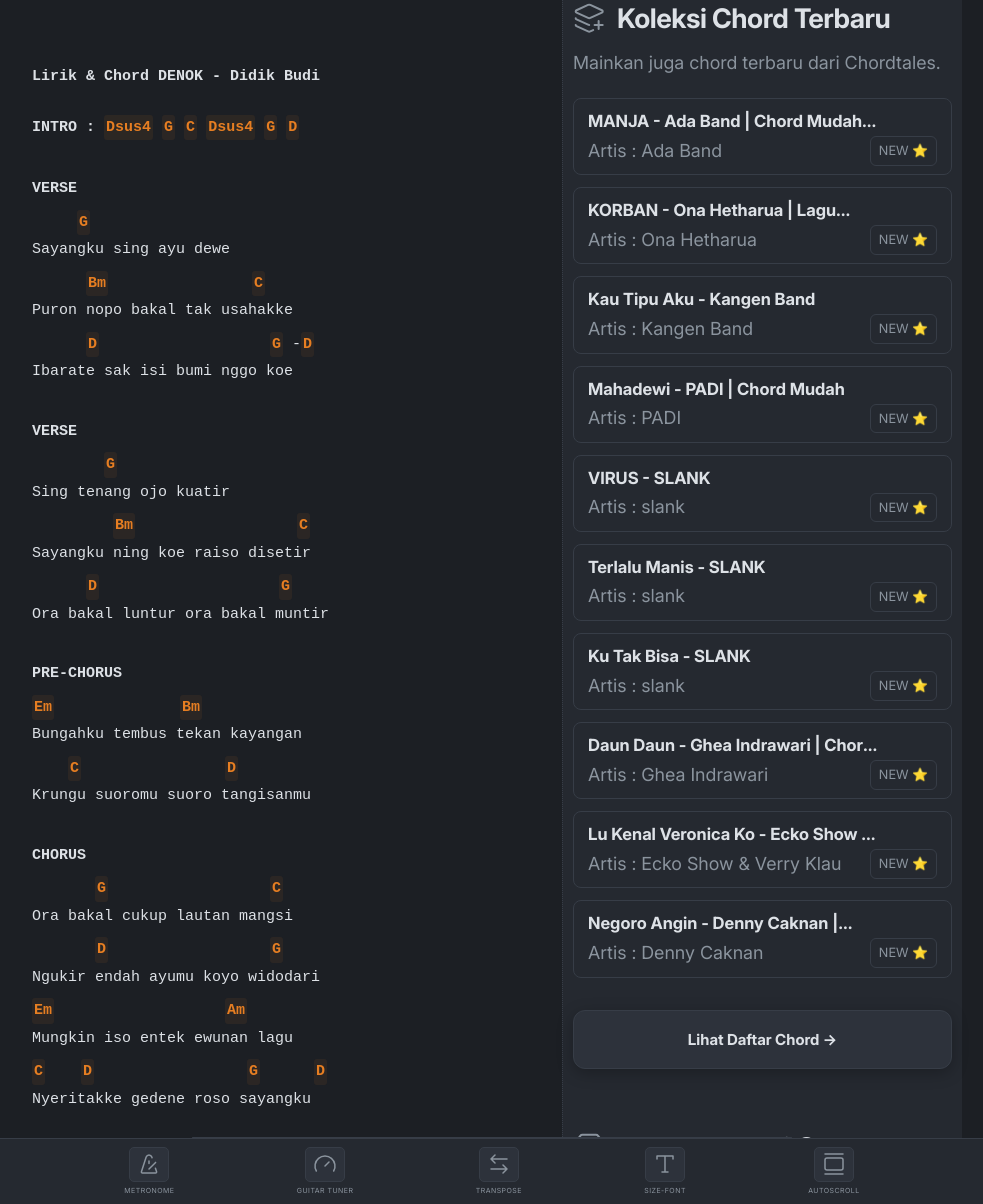
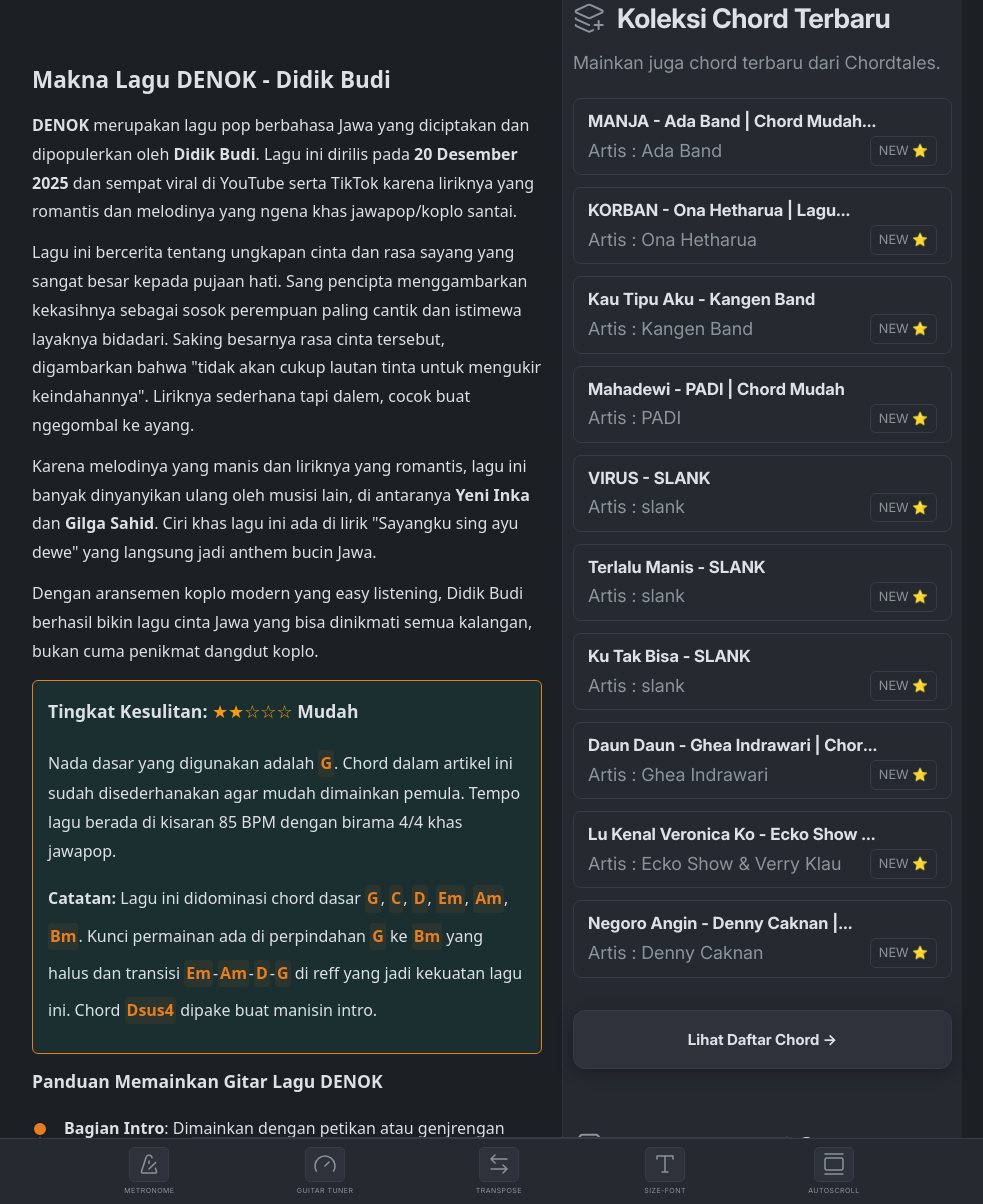
Before and after one commit to chordtales-official/chordtales, a Jekyll site: the page built from _chords/didik-budi-denok.md, in a window 1280 px wide and 1400 px high, scrolled down 636 px, cut to the strip 196-1400 px from the top of the window. Shown: the whole strip, without its empty margins (148-1131 px from the left). Built offline with Jekyll 4.4.1, drawn with Linux system fonts in a browser that asks for light colours; some of the changed text lies outside the part shown.

Commit message:
revisi denok

```diff
--- a/_chords/didik-budi-denok.md
+++ b/_chords/didik-budi-denok.md
@@ -15,7 +15,36 @@ lyrics: |
 ---
 
 {% include youtube.html %}
-#### Lirik & Chord DENOK - Didik Budi
+<div class="adsense-block">
+<h2>Makna Lagu DENOK - Didik Budi</h2>
+<p><strong>DENOK</strong> merupakan lagu pop berbahasa Jawa yang diciptakan dan dipopulerkan oleh <strong>Didik Budi</strong>. Lagu ini dirilis pada <strong>20 Desember 2025</strong> dan sempat viral di YouTube serta TikTok karena liriknya yang romantis dan melodinya yang ngena khas jawapop/koplo santai.</p>
+<p>Lagu ini bercerita tentang ungkapan cinta dan rasa sayang yang sangat besar kepada pujaan hati. Sang pencipta menggambarkan kekasihnya sebagai sosok perempuan paling cantik dan istimewa layaknya bidadari. Saking besarnya rasa cinta tersebut, digambarkan bahwa "tidak akan cukup lautan tinta untuk mengukir keindahannya". Liriknya sederhana tapi dalem, cocok buat ngegombal ke ayang.</p>
+<p>Karena melodinya yang manis dan liriknya yang romantis, lagu ini banyak dinyanyikan ulang oleh musisi lain, di antaranya <strong>Yeni Inka</strong> dan <strong>Gilga Sahid</strong>. Ciri khas lagu ini ada di lirik "Sayangku sing ayu dewe" yang langsung jadi anthem bucin Jawa.</p>
+<p>Dengan aransemen koplo modern yang easy listening, Didik Budi berhasil bikin lagu cinta Jawa yang bisa dinikmati semua kalangan, bukan cuma penikmat dangdut koplo.</p>
+
+<div class="tips-box">
+<h3>Tingkat Kesulitan: <span class="rating">★★☆☆☆</span> Mudah</h3>
+<p>Nada dasar yang digunakan adalah <strong>G</strong>. Chord dalam artikel ini sudah disederhanakan agar mudah dimainkan pemula. Tempo lagu berada di kisaran 85 BPM dengan birama 4/4 khas jawapop.</p>
+<p><strong>Catatan:</strong> Lagu ini didominasi chord dasar G, C, D, Em, Am, Bm. Kunci permainan ada di perpindahan G ke Bm yang halus dan transisi Em-Am-D-G di reff yang jadi kekuatan lagu ini. Chord Dsus4 dipake buat manisin intro.</p>
+</div>
+
+<h3>Panduan Memainkan Gitar Lagu DENOK</h3>
+<ul class="timeline-list">
+  <li><strong>Bagian Intro</strong>: Dimainkan dengan petikan atau genjrengan santai. Pola chord: Dsus4 - G - C - Dsus4 - G - D. Dsus4 bikin nuansa romantis Jawa langsung keluar.</li>
+
+  <li><strong>Bagian Verse/Bait</strong>: Gunakan pola strumming <strong>↓ ↓↑↓ ↑↓↑</strong> dengan tempo sedang khas koplo. Progresi: G - Bm - C - D - G. Tekankan di lirik "Sayangku sing ayu dewe" sebagai hook utama. Di verse kedua ada Gm buat transisi biar ga monoton.</li>
+
+  <li><strong>Bagian Pre-Chorus</strong>: Jembatan menuju reff. Chord: Em - Bm - C - D. Mainkan lebih pelan dengan penekanan di "Bungahku tembus tekan kayangan" buat build-up emosi.</li>
+
+  <li><strong>Bagian Reff</strong>: Bagian paling memorable. Chord: G - C - D - G - Em - Am - C - D - G. Lirik "Ora bakal cukup lautan mangsi" jadi klimaks. Genjreng lebih kenceng dan penuh perasaan. Outro ngulang bagian reff terakhir buat fade out manis.</li>
+
+  <li><strong>Bagian Interlude</strong>: Balik ke pola D - G - C - D - G - D. Bisa diisi lead gitar pake scale G Mayor biar makin syahdu.</li>
+</ul>
+
+<h3>Catatan Tambahan</h3>
+<p>Untuk pemula, chord Bm bisa diganti dengan Bm7 atau D/F# biar jari ga kram. Dsus4 = senar 1 fret 3, senar 2 fret 3, sisanya loss. Kalo susah, ganti D biasa juga masih masuk. Lagu ini cocok buat latihan pindah chord 1-3-4-5-6m di nada dasar G. Kalo mau keroncong version, mainin pola cuk di C dan D.</p>
+</div>
+<hr style="border:1px solid var(--border-color)">
 **INTRO :** Dsus4 G C Dsus4 G D
 
 **VERSE**
```
